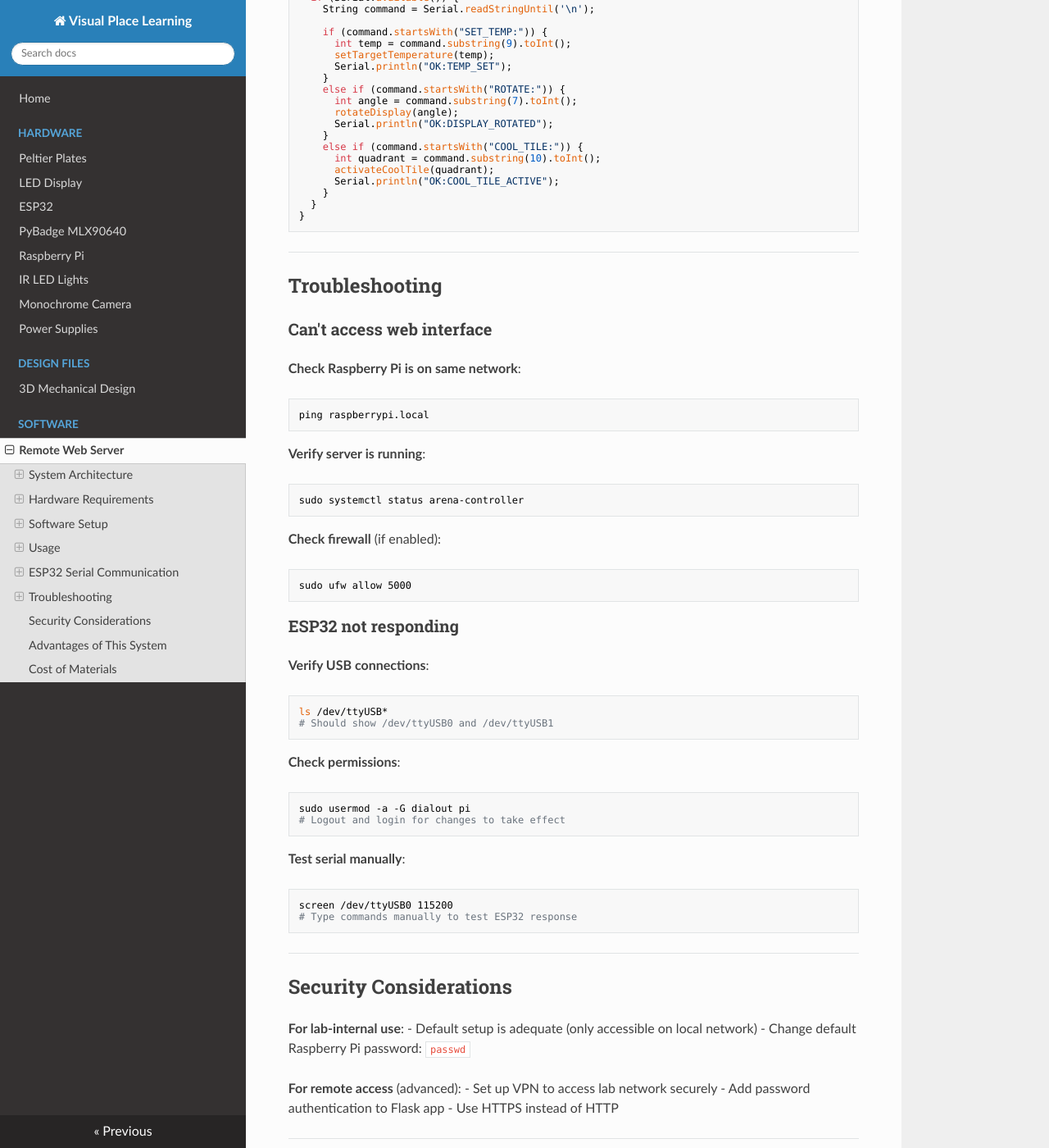
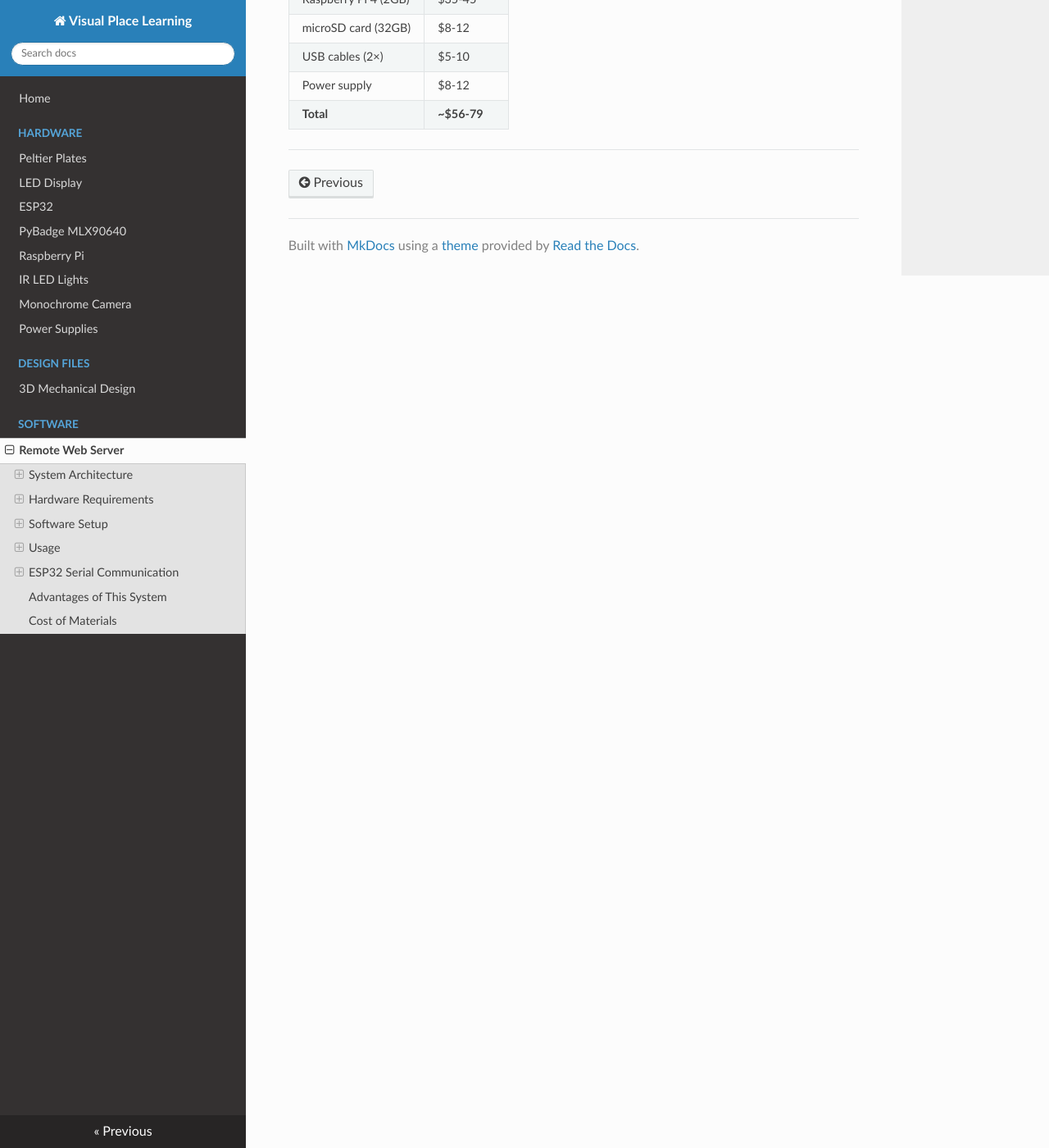
Before and after one commit to ajadismail2/Visual-place-learning, an MkDocs documentation site: the page built from docs/software/remote_web_server.md, in a window 1280 px wide and 1400 px high, scrolled down 7669 px. Shown: the whole window at 82% size. Built offline with MkDocs 1.6.1, drawn with Linux system fonts in a browser that asks for light colours; nearby versions of some CDN libraries; some of the changed text lies outside the part shown.

Commit message:
Update remote_web_server.md

````diff
--- a/docs/software/remote_web_server.md
+++ b/docs/software/remote_web_server.md
@@ -2,7 +2,7 @@
 
 Control the entire visual place learning arena remotely through a web interface powered by a Raspberry Pi server. This system allows researchers to run experiments, adjust parameters, and monitor status from any device connected to the lab WiFi network.
 
-![Web Control Interface](images/web_interface_screenshot.jpg)
+![Web Control Interface](images/GUI.jpg)
 *Web interface for arena control accessible from laptop, tablet, or smartphone*
 
 ---
@@ -66,8 +66,7 @@
 - Ethernet cable (for more stable connection than WiFi)
 - Case for Raspberry Pi with cooling fan
 
-![Raspberry Pi Setup](images/raspberry_pi_connections.jpg)
-*Raspberry Pi connected to both ESP32 controllers via USB*
+![Overall Setup](images/raspberry_pi_connections.jpg)
 
 ---
 
@@ -352,36 +351,12 @@
 
 ### Connecting to the Interface
 
-1. **Find Raspberry Pi IP address**:
-   ```bash
-   hostname -I
-   # Example output: 192.168.1.100
-   ```
-
-2. **Access from any device on same network**:
+1. **Access from any device on same network**:
    - Open web browser
    - Navigate to: `http://192.168.1.100:5000`
    - Bookmark for easy access
 
-![Mobile Interface](images/web_interface_mobile.jpg)
-*Web interface works on smartphones and tablets*
 
-### Running an Experiment
-
-**Quick start**:
-1. Click quadrant button (e.g., "Quadrant 1")
-2. System automatically:
-   - Positions cool tile in selected quadrant
-   - Rotates visual display to match
-3. Run 5-minute trial
-4. Repeat for 10 trials
-
-**Manual control**:
-- Use temperature buttons to adjust thermal conditions
-- Use rotation buttons to change visual display independently
-- Monitor connection status in real-time
-
----
 
 ## ESP32 Serial Communication
 
@@ -420,60 +395,6 @@
 
 ---
 
-## Troubleshooting
-
-### Can't access web interface
-
-**Check Raspberry Pi is on same network**:
-```bash
-ping raspberrypi.local
-```
-
-**Verify server is running**:
-```bash
-sudo systemctl status arena-controller
-```
-
-**Check firewall** (if enabled):
-```bash
-sudo ufw allow 5000
-```
-
-### ESP32 not responding
-
-**Verify USB connections**:
-```bash
-ls /dev/ttyUSB*
-# Should show /dev/ttyUSB0 and /dev/ttyUSB1
-```
-
-**Check permissions**:
-```bash
-sudo usermod -a -G dialout pi
-# Logout and login for changes to take effect
-```
-
-**Test serial manually**:
-```bash
-screen /dev/ttyUSB0 115200
-# Type commands manually to test ESP32 response
-```
-
----
-
-## Security Considerations
-
-**For lab-internal use**:
-- Default setup is adequate (only accessible on local network)
-- Change default Raspberry Pi password: `passwd`
-
-**For remote access** (advanced):
-- Set up VPN to access lab network securely
-- Add password authentication to Flask app
-- Use HTTPS instead of HTTP
-
----
-
 ## Advantages of This System
 
 ✅ **Wireless operation** - Control arena without entering dark room
@@ -495,6 +416,4 @@
 | Power supply | $8-12 |
 | **Total** | **~$56-79** |
 
-*WiFi router assumed to be already available in lab*
-
 ---
````
